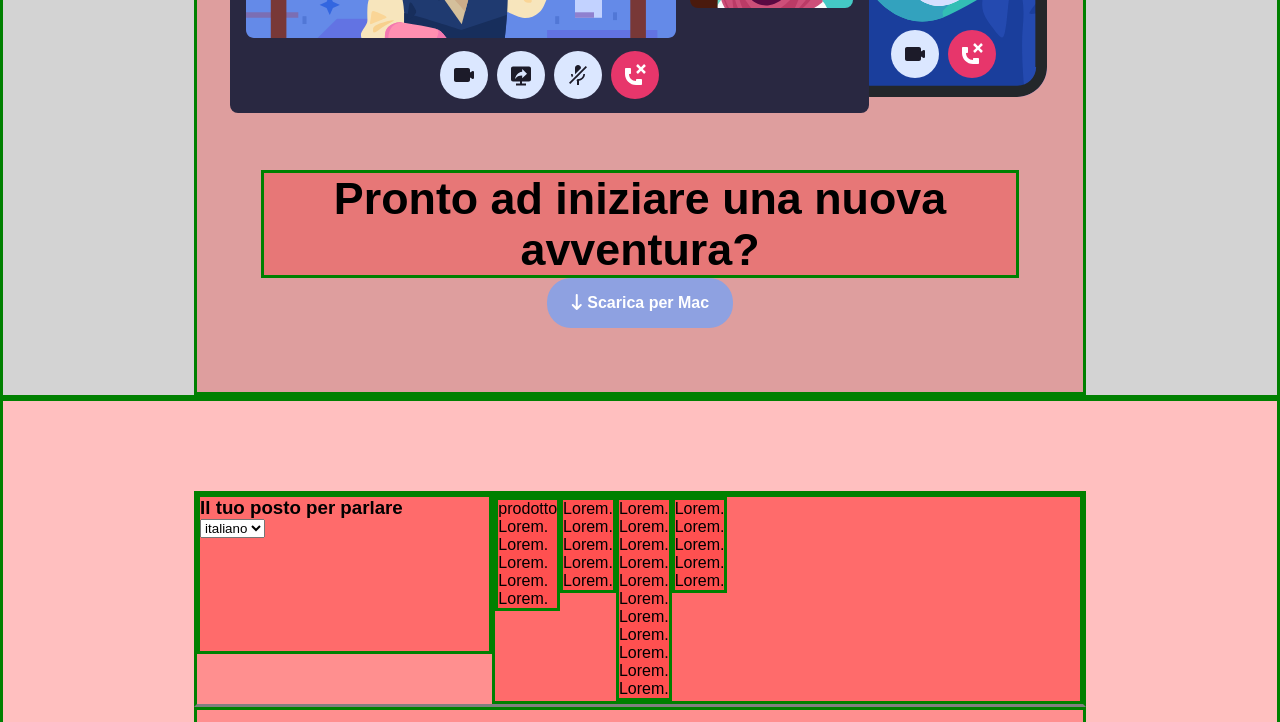
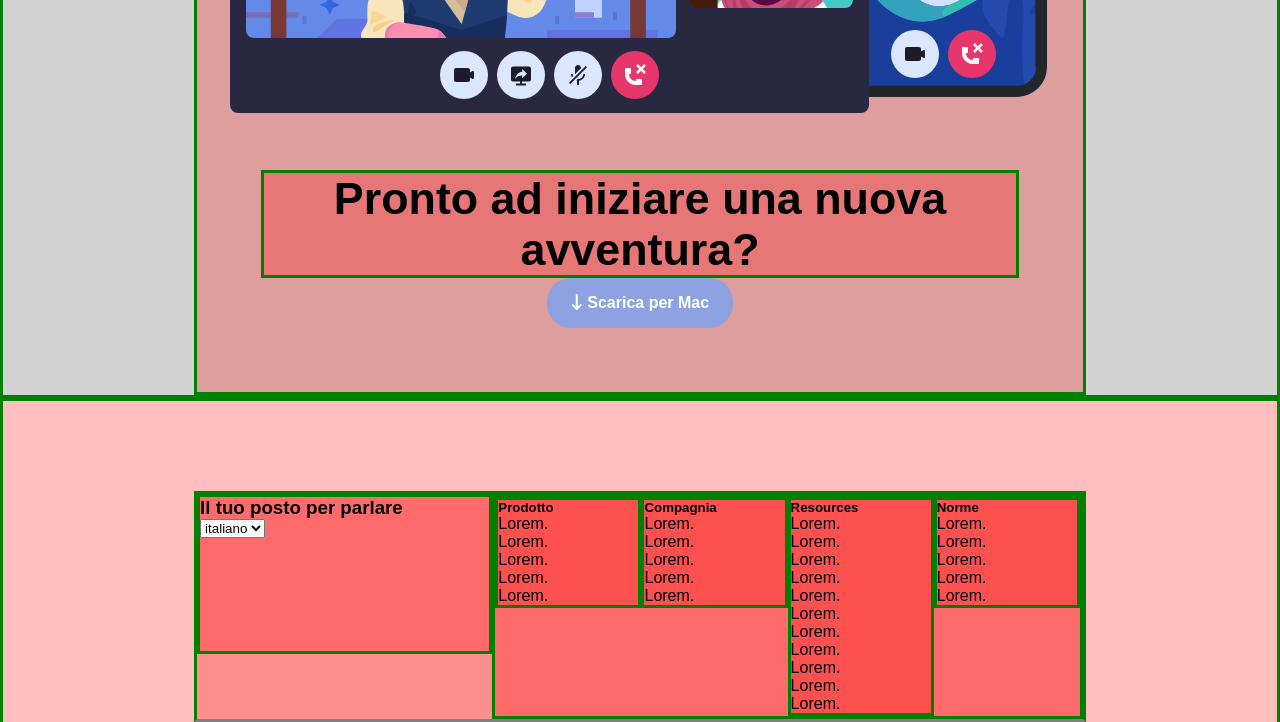
Before and after one commit to SaverioCascelli/htmlcss-discord, a plain HTML site: page index.html in a window 1280 px wide. Shown: the part 2630-3352 px from the top of the page. Drawn offline with Linux system fonts and the light colour scheme.

Commit message:
[fix] top footer

```diff
--- a/css/style.css
+++ b/css/style.css
@@ -202,7 +202,11 @@ footer .container{
     display: flex;
     align-items: flex-start;
     justify-content: left;
-    width: calc(100% / 3 *2);
+    width: calc(100% / 3 * 2);
+}
+
+#top-right-footer .list{
+    width: calc(100% / 4);
 }
 
 #top-right-footer ul{
--- a/index.html
+++ b/index.html
@@ -107,7 +107,7 @@
 
                 <div id="top-right-footer" class="debug">
                     <div class="list product debug">
-                        <p>prodotto</p>
+                        <h5>Prodotto</h5>
                         <ul>
                             <li><span>Lorem.</span></li>
                             <li><span>Lorem.</span></li>
@@ -116,7 +116,9 @@
                             <li><span>Lorem.</span></li>
                         </ul>
                     </div>
+
                     <div class="list us debug">
+                        <h5>Compagnia</h5>
                         <ul>
                             <li><span>Lorem.</span></li>
                             <li><span>Lorem.</span></li>
@@ -125,7 +127,9 @@
                             <li><span>Lorem.</span></li>
                         </ul>
                     </div>
+
                     <div class="list resources debug">
+                        <h5>Resources</h5>
                         <ul>
                             <li><span>Lorem.</span></li>
                             <li><span>Lorem.</span></li>
@@ -140,7 +144,9 @@
                             <li><span>Lorem.</span></li>
                         </ul>
                     </div>
+
                     <div class="list norms debug">
+                        <h5>Norme</h5>
                         <ul>
                             <li><span>Lorem.</span></li>
                             <li><span>Lorem.</span></li>
```
